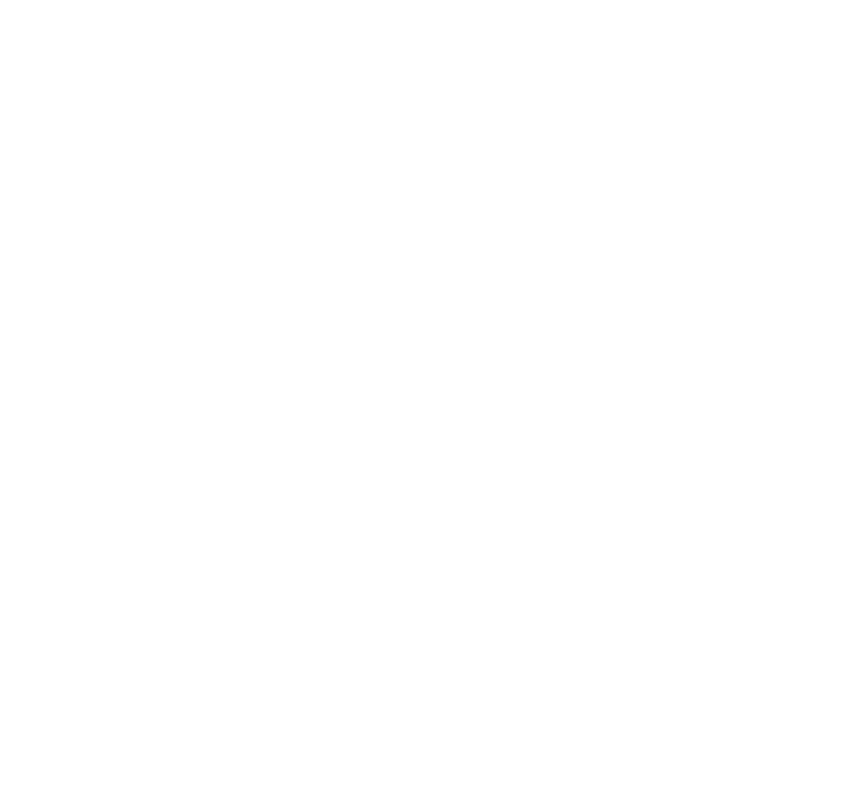
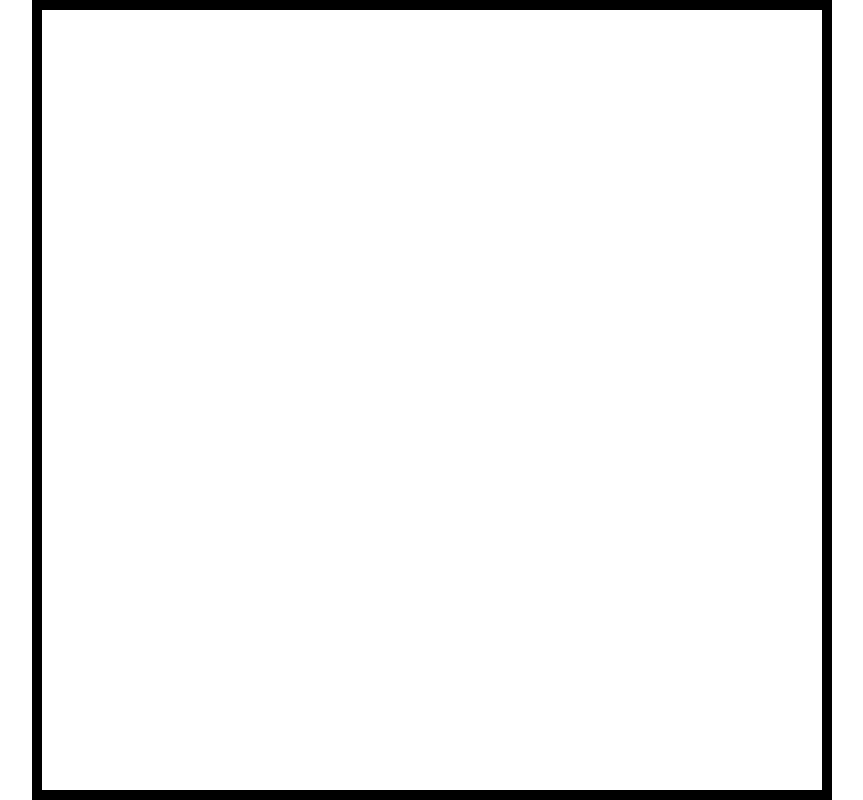
Before and after one commit to LaurentDezo/Etch-A-Sketch, a plain HTML site: page index.html in a window 1280 px wide. Shown: the whole page, without its empty margins (208-1071 px from the left). Drawn offline with Linux system fonts and the light colour scheme.

Commit message:
Add grid and make each grid square change color after mouseover event

```diff
--- a/index.html
+++ b/index.html
@@ -3,12 +3,11 @@
     <head>
         <title>Etch-a-Sketch</title>
         <link rel="stylesheet" href="styleSheets.css">
-        <script src="scripts.js"></script>
     </head>
     <body>
         <div id="container">
         </div>
 
-
+        <script src="scripts.js"></script>
     </body>
 </html>
--- a/scripts.js
+++ b/scripts.js
@@ -0,0 +1,15 @@
+const container = document.getElementById('container');
+const divArray = ['']
+
+
+for (i = 0; i < (10000); i++) {
+    divArray[i] = document.createElement('div');
+    divArray[i].classList.add('responsiveSquare');
+    container.appendChild(divArray[i]);
+}
+
+divArray.forEach(div => div.addEventListener('mouseover', colorDiv));
+
+function colorDiv(e) {
+    e.target.classList.add('colored');
+}
--- a/styleSheets.css
+++ b/styleSheets.css
@@ -0,0 +1,37 @@
+* {
+    margin: 0;
+    padding: 0;
+}
+* {
+    -webkit-box-sizing: border-box; /* Safari/Chrome, other WebKit */
+    -moz-box-sizing: border-box;    /* Firefox, other Gecko */
+    box-sizing: border-box;         /* Opera/IE 8+ */
+  }
+
+body {
+    height: 100vh;
+    width: 100vw;
+    display: flex;
+    justify-content: center;
+    align-items: center;
+}
+
+#container {
+    height: 800px;
+    width: 800px;
+    display: flex;
+    flex-direction: row;
+    flex-wrap: wrap;
+    border: solid 10px black;
+}
+
+.responsiveSquare {
+    display: flex;
+    flex-grow: 1;
+    flex-shrink: 1;
+    flex-basis: 1%;
+}
+
+.colored {
+    background-color: purple;
+}
```
